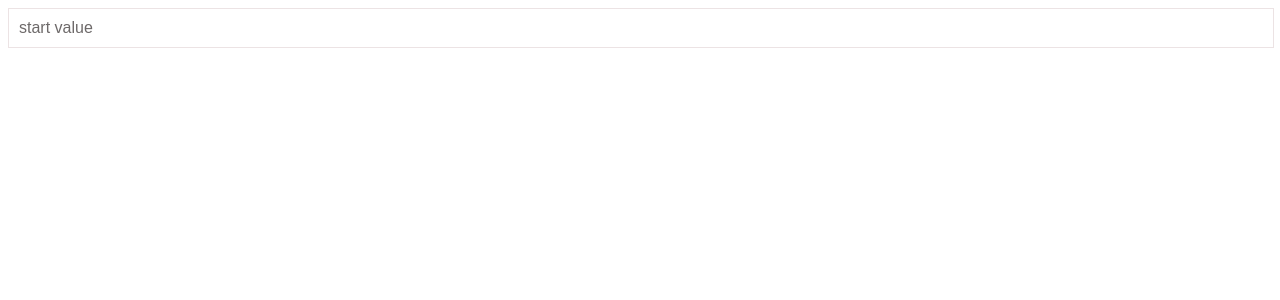
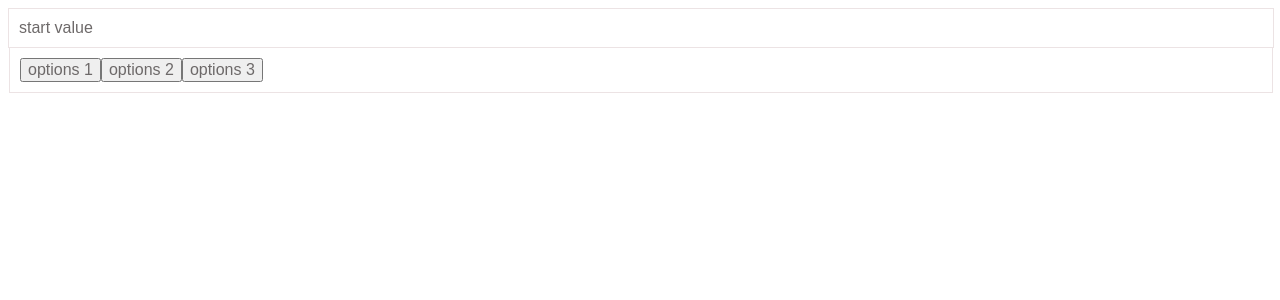
Before and after one commit to alex-bu-89/react-select, a React app: page / in a window 1280 px wide. Shown: the top 300 px of the page. Built offline with nearby package versions, Linux system fonts and the light colour scheme.

Commit message:
fix linter

```diff
--- a/src/components/select/select.jsx
+++ b/src/components/select/select.jsx
@@ -6,12 +6,13 @@ class Select extends React.Component {
     super(props);
 
     this.handleChange = this.handleChange.bind(this);
-    this.handleMouseDown = this.handleMouseDown.bind(this);
+    this.handleMouseDownSelect = this.handleMouseDownSelect.bind(this);
+    this.handleMouseDownItem = this.handleMouseDownItem.bind(this);
 
     this.state = {
       value: this.props.value,
       options: this.props.options,
-      isOpen: false,
+      isOpen: true,
       isSearchable: false,
     };
   }
@@ -22,7 +23,15 @@ class Select extends React.Component {
     this.setState({ value: e.target.value });
   }
 
-  handleMouseDown(e) {
+  handleMouseDownSelect(e) {
+    e.stopPropagation();
+    e.preventDefault();
+    this.setState({
+      isOpen: !this.state.isOpen,
+    });
+  }
+
+  handleMouseDownItem(e) {
     e.stopPropagation();
     e.preventDefault();
     this.setState({
@@ -33,11 +42,12 @@ class Select extends React.Component {
   renderDropdown() {
     if (this.state.isOpen) {
       return (
-        <ul className="select-box--options">
+        <div className="select-box--options">
           {
-            this.state.options.map(option => <li key={option.id}>{option}</li>)
+            this.state.options.map((option, i) =>
+              <button onMouseDown={this.handleMouseDownItem} key={i}>{option}</button>)
           }
-        </ul>
+        </div>
       );
     }
 
@@ -51,7 +61,7 @@ class Select extends React.Component {
           type="text"
           name="select-box"
           onChange={this.handleChange}
-          onMouseDown={this.handleMouseDown}
+          onMouseDown={this.handleMouseDownSelect}
           value={this.state.value}
           readOnly={!this.state.isSearchable}
         />
@@ -64,7 +74,7 @@ class Select extends React.Component {
 
 Select.propTypes = {
   value: PropTypes.string,
-  options: PropTypes.arrayOf.isRequired,
+  options: PropTypes.arrayOf(PropTypes.string).isRequired,
 };
 
 Select.defaultProps = {
```
